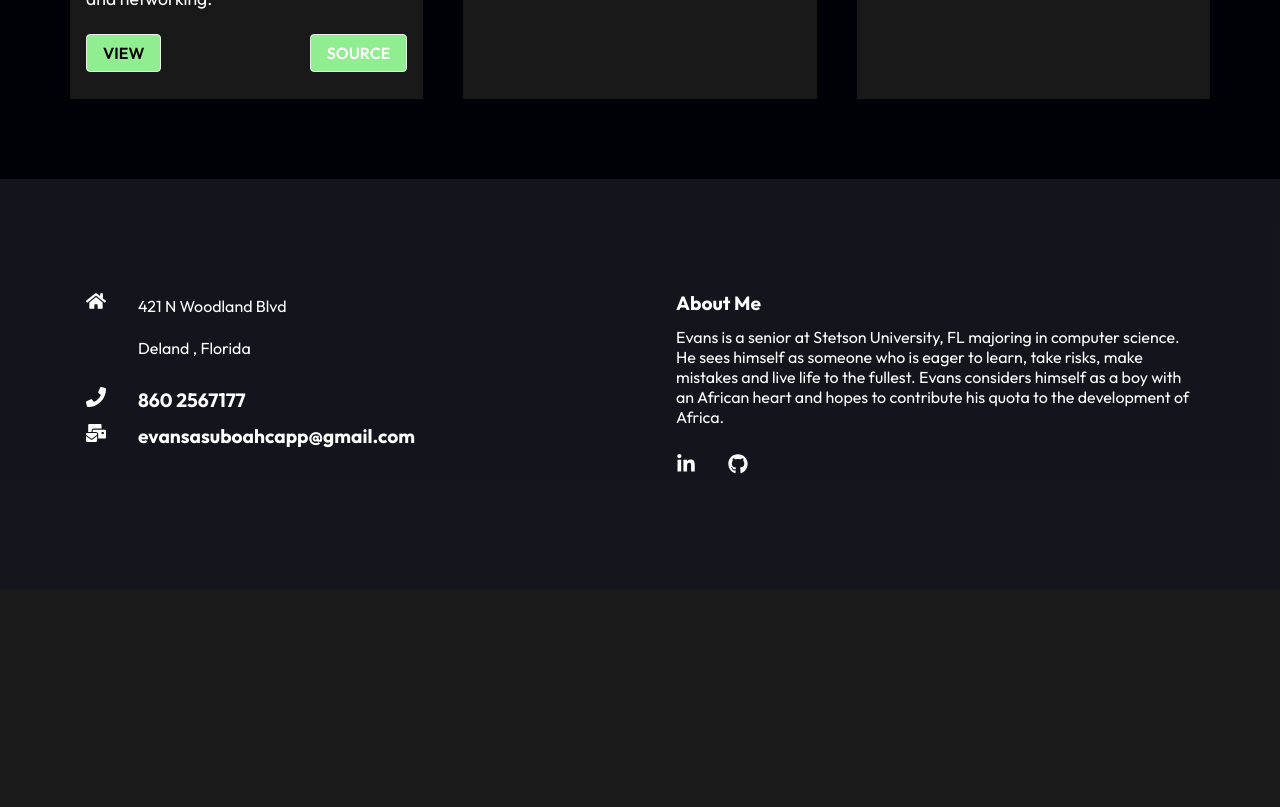
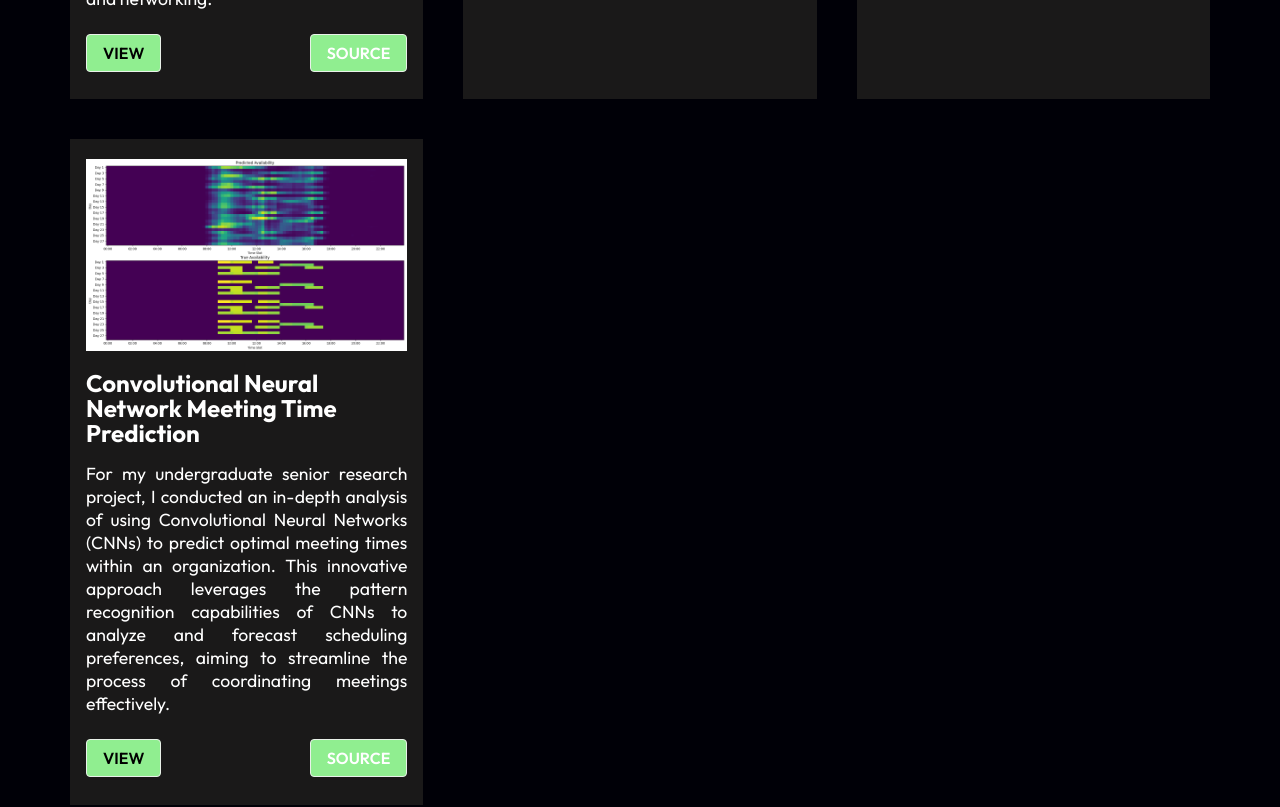
Before and after one commit to EvansAsuboahStetson/PersonalPortfolio, a React (Create React App) app: page /project in a window 1280 px wide. Shown: the part 1300-2107 px from the top of the page. Before the commit the page ends 1890 px from the top, so only its background shows below. Built offline with nearby package versions, Linux system fonts and the light colour scheme.

Commit message:
Added my research Project

```diff
--- a/src/components/WorkData/WorkData.js
+++ b/src/components/WorkData/WorkData.js
@@ -1,6 +1,7 @@
 import pro1 from "../../assets/alumni.gif"
 import facade from "../../assets/facade.png"
 import Terralearn from "../../assets/terraLearn.png"
+import predict3 from "../../assets/predictPlot3.png"
 const ProjectCardData = [
     {
         imgsrc: pro1,
@@ -24,5 +25,12 @@ const ProjectCardData = [
         view: "https://youtu.be/ozIahxawHOI",
         second_button_title: "Source"
     },
+    {
+        imgsrc: predict3,
+        title: "Convolutional Neural Network Meeting Time Prediction",
+        text: "For my undergraduate senior research project, I conducted an in-depth analysis of using Convolutional Neural Networks (CNNs) to predict optimal meeting times within an organization. This innovative approach leverages the pattern recognition capabilities of CNNs to analyze and forecast scheduling preferences, aiming to streamline the process of coordinating meetings effectively.",
+        view: "https://github.com/EvansAsuboahStetson/CNNMeetingScheduler",
+        second_button_title: "Source"
+    }
 ];
 export default ProjectCardData;
```
Also changed, not shown: src/assets/predictPlot3.png (added).
